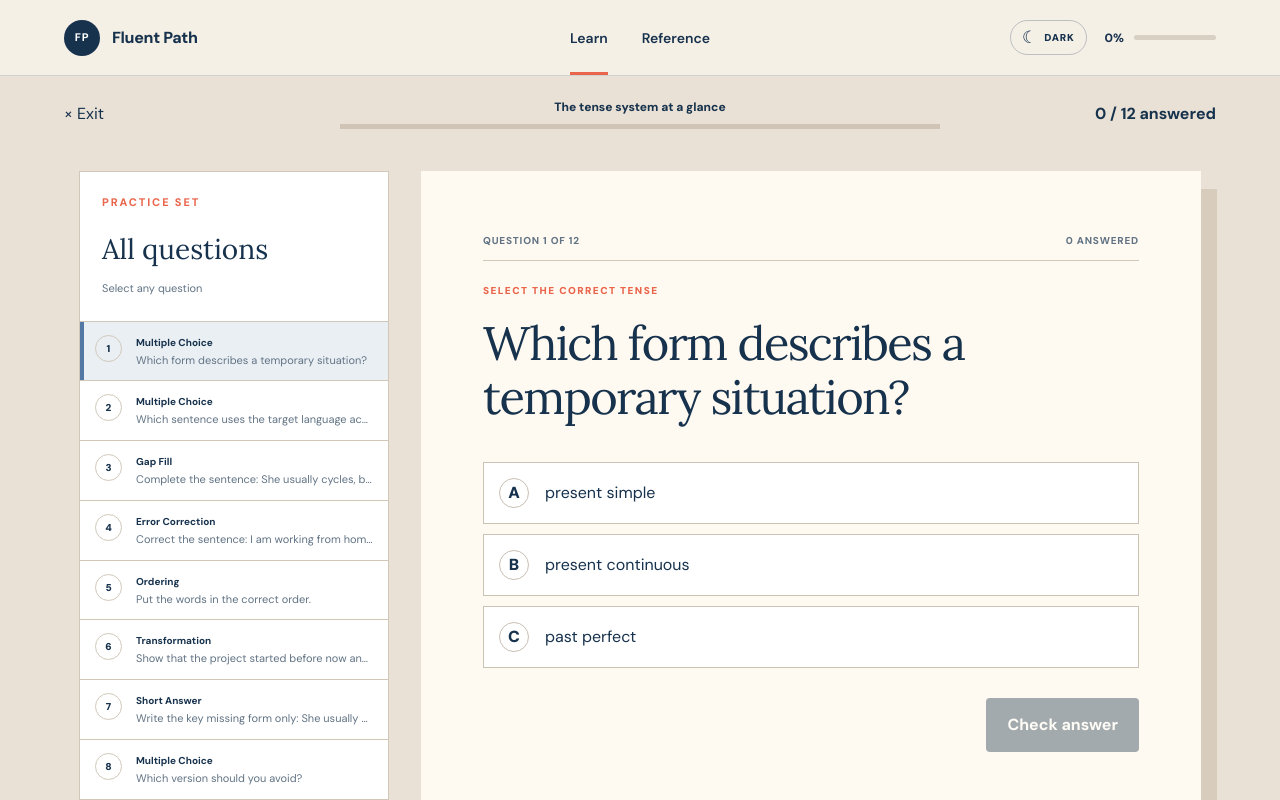
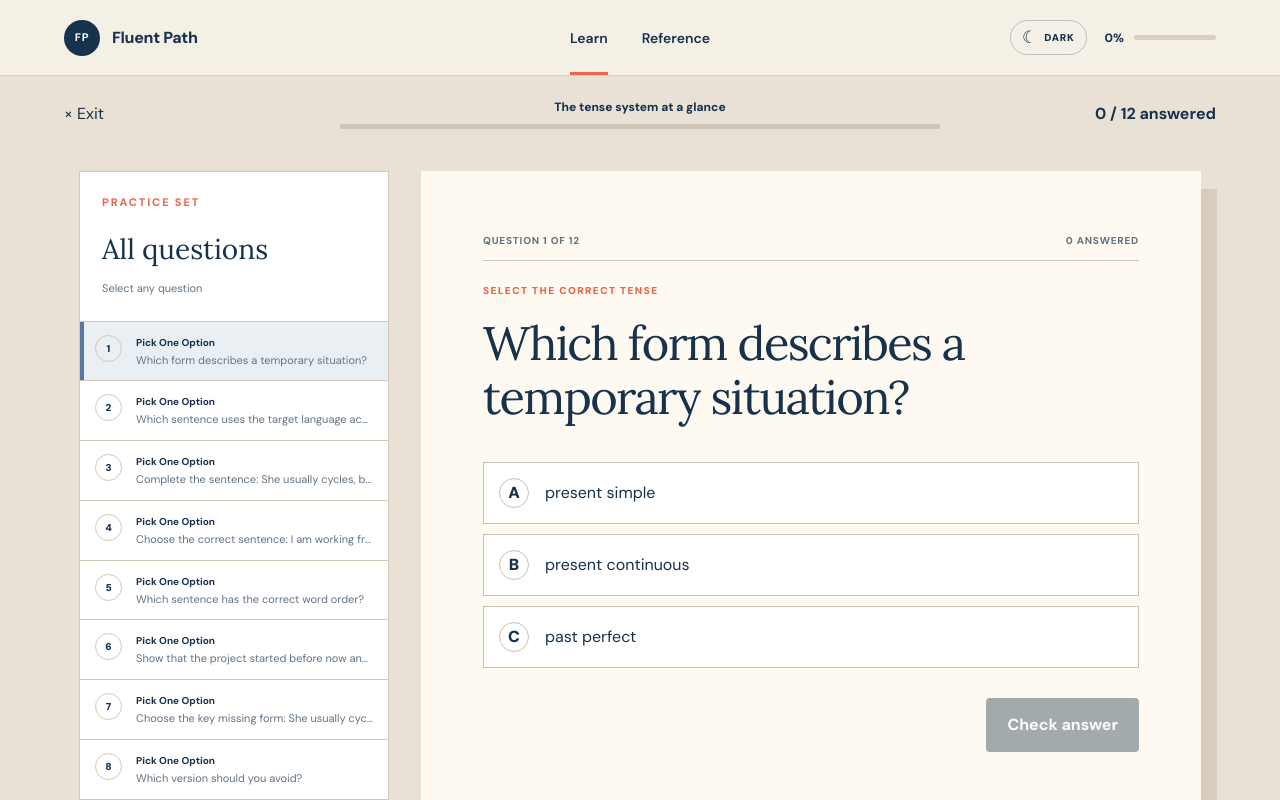
Before and after one commit to AlexanderBesss/English, a Next.js app: page / in a window 1280 px wide. Both pictures are taken after a click on the button "Practice". Shown: the top 800 px of the page. Built offline with nearby package versions, Linux system fonts and the light colour scheme.

Commit message:
Improve grammar practice exercise choices and selection handling

```diff
--- a/app/content/grammar/index.ts
+++ b/app/content/grammar/index.ts
@@ -1,10 +1,10 @@
 import { createTopic } from '../shared';
 
 export const grammarTopics = [
-  createTopic({ id:'tense-system', title:'The tense system at a glance', category:'grammar', summary:'English tenses show how a speaker views time: as a fact, an activity, a completed event or a connection.', keywords:['tenses','aspect','timeline'], focus:'Choose a tense by time and viewpoint, not by translating word for word.', correct:'I work from home, but this week I am working in Kyiv.', wrong:'I am working from home every day.', question:'Which form describes a temporary situation?', choices:['present simple','present continuous','past perfect'], answer:'present continuous', gap:'She usually cycles, but today she ___ the bus.', gapAnswer:'is taking', transform:'Show that the project started before now and is still active: We / work / since May.', transformAnswer:'We have been working since May.', table:{headers:['View','Simple','Continuous','Perfect'],rows:[['Present','routine or fact','activity around now','past linked to now'],['Past','finished event','activity in progress','earlier past'],['Future','prediction or decision','activity in progress','completed before a point']]} }),
-  createTopic({ id:'present-perfect', title:'Present perfect contrasts', category:'grammar', summary:'Use the past simple for a finished time; use the present perfect when the past matters now; use the continuous form to stress activity or duration.', keywords:['present perfect','past simple','duration'], focus:'A finished past time closes the event; an unfinished period or present result keeps it connected to now.', correct:'I have lived here for six years.', wrong:'I live here since six years.', question:'I ___ that film last Friday.', choices:['have seen','saw','have been seeing'], answer:'saw', gap:'How long ___ you known Maya?', gapAnswer:'have', transform:'Rewrite to show an activity continuing until now: I started studying at nine.', transformAnswer:'I have been studying since nine.', prerequisite:'tense-system' }),
-  createTopic({ id:'narrative-tenses', title:'Narrative tenses', category:'grammar', summary:'Stories become clear when past simple moves events forward, past continuous sets the scene and past perfect looks further back.', keywords:['past perfect','past continuous','storytelling'], focus:'Anchor the main events in past simple, then shift viewpoint only when the sequence requires it.', correct:'I was walking home when I realised I had left my keys at work.', wrong:'I walked home when I had realised I left my keys.', question:'Which tense usually sets the background scene?', choices:['past continuous','past perfect','present perfect'], answer:'past continuous', gap:'By the time we arrived, the concert ___.', gapAnswer:'had started', transform:'Combine naturally: The lights went out. We were having dinner.', transformAnswer:'The lights went out while we were having dinner.', prerequisite:'tense-system' }),
-  createTopic({ id:'future-forms', title:'Future forms and degrees of certainty', category:'grammar', summary:'Plans, arrangements, predictions and spontaneous decisions use different forms because they express different evidence and commitment.', keywords:['future','will','going to'], focus:'Use present continuous for arrangements, going to for intentions or visible evidence, and will for instant decisions or neutral predictions.', correct:'I am meeting the tutor at six tomorrow.', wrong:'I will meet the tutor at six tomorrow because it is arranged.', question:'Look at those clouds! It ___ rain.', choices:['is going to','will have','is raining every day'], answer:'is going to', gap:'This time tomorrow, we ___ over the Atlantic.', gapAnswer:'will be flying', transform:'Express a decision made now: The phone is ringing. I / answer it.', transformAnswer:'I will answer it.', prerequisite:'tense-system' }),
+  createTopic({ id:'tense-system', title:'The tense system at a glance', category:'grammar', summary:'English tenses show how a speaker views time: as a fact, an activity, a completed event or a connection.', keywords:['tenses','aspect','timeline'], focus:'Choose a tense by time and viewpoint, not by translating word for word.', correct:'I work from home, but this week I am working in Kyiv.', wrong:'I am working from home every day.', question:'Which form describes a temporary situation?', choices:['present simple','present continuous','past perfect'], answer:'present continuous', gap:'She usually cycles, but today she ___ the bus.', gapAnswer:'is taking', gapChoices:['is taking','takes','took'], transform:'Show that the project started before now and is still active: We / work / since May.', transformAnswer:'We have been working since May.', table:{headers:['View','Simple','Continuous','Perfect'],rows:[['Present','routine or fact','activity around now','past linked to now'],['Past','finished event','activity in progress','earlier past'],['Future','prediction or decision','activity in progress','completed before a point']]} }),
+  createTopic({ id:'present-perfect', title:'Present perfect contrasts', category:'grammar', summary:'Use the past simple for a finished time; use the present perfect when the past matters now; use the continuous form to stress activity or duration.', keywords:['present perfect','past simple','duration'], focus:'A finished past time closes the event; an unfinished period or present result keeps it connected to now.', correct:'I have lived here for six years.', wrong:'I live here since six years.', question:'I ___ that film last Friday.', choices:['have seen','saw','have been seeing'], answer:'saw', gap:'How long ___ you known Maya?', gapAnswer:'have', gapChoices:['did','have','are'], transform:'Rewrite to show an activity continuing until now: I started studying at nine.', transformAnswer:'I have been studying since nine.', prerequisite:'tense-system' }),
+  createTopic({ id:'narrative-tenses', title:'Narrative tenses', category:'grammar', summary:'Stories become clear when past simple moves events forward, past continuous sets the scene and past perfect looks further back.', keywords:['past perfect','past continuous','storytelling'], focus:'Anchor the main events in past simple, then shift viewpoint only when the sequence requires it.', correct:'I was walking home when I realised I had left my keys at work.', wrong:'I walked home when I had realised I left my keys.', question:'Which tense usually sets the background scene?', choices:['past continuous','past perfect','present perfect'], answer:'past continuous', gap:'By the time we arrived, the concert ___.', gapAnswer:'had started', gapChoices:['was starting','started','had started'], transform:'Combine naturally: The lights went out. We were having dinner.', transformAnswer:'The lights went out while we were having dinner.', prerequisite:'tense-system' }),
+  createTopic({ id:'future-forms', title:'Future forms and degrees of certainty', category:'grammar', summary:'Plans, arrangements, predictions and spontaneous decisions use different forms because they express different evidence and commitment.', keywords:['future','will','going to'], focus:'Use present continuous for arrangements, going to for intentions or visible evidence, and will for instant decisions or neutral predictions.', correct:'I am meeting the tutor at six tomorrow.', wrong:'I will meet the tutor at six tomorrow because it is arranged.', question:'Look at those clouds! It ___ rain.', choices:['is going to','will have','is raining every day'], answer:'is going to', gap:'This time tomorrow, we ___ over the Atlantic.', gapAnswer:'will be flying', gapChoices:['will fly','are flying','will be flying'], transform:'Express a decision made now: The phone is ringing. I / answer it.', transformAnswer:'I will answer it.', prerequisite:'tense-system' }),
   createTopic({ id:'conditionals', title:'Conditionals and mixed conditionals', category:'grammar', level:'B2', summary:'Conditionals connect a situation with its consequence. Mixed forms let the time of the condition differ from the time of the result.', keywords:['conditionals','mixed conditionals','hypothetical'], focus:'Choose each clause from its real time reference: past condition, present result or the reverse.', correct:'If I had taken that job, I would be living abroad now.', wrong:'If I would have taken that job, I lived abroad now.', question:'Which form describes an unreal past condition with a present result?', choices:['If + past perfect, would + base verb','If + present, will + base verb','If + past, would have + participle'], answer:'If + past perfect, would + base verb', gap:'If she had listened, she ___ in trouble now.', gapAnswer:'would not be', transform:'Express regret about a missed train and the present delay.', transformAnswer:'If we had caught the train, we would be there now.' }),
   createTopic({ id:'wishes-regrets', title:'Wishes, regrets and preferences', category:'grammar', level:'B2', summary:'Wish, if only and would rather create distance from reality and let us express present dissatisfaction or past regret.', keywords:['wish','if only','would rather'], focus:'Use a past form for a present wish and past perfect for regret about an earlier event.', correct:'I wish I had asked more questions at the interview.', wrong:'I wish I asked more questions yesterday.', question:'Which form follows wish for a past regret?', choices:['past perfect','present perfect','will'], answer:'past perfect', gap:'If only the neighbours ___ so noisy at night.', gapAnswer:'were not', transform:'Express a preference: I want you to call before visiting.', transformAnswer:'I would rather you called before visiting.', prerequisite:'conditionals' }),
   createTopic({ id:'modal-verbs', title:'Modal verbs: deduction and obligation', category:'grammar', summary:'Modals let you judge probability, give advice and distinguish rules from personal necessity.', keywords:['modals','deduction','obligation'], focus:'Must expresses a strong logical conclusion or obligation; might shows possibility; cannot rejects a conclusion.', correct:'She cannot be at home; the lights are off and her car is gone.', wrong:'She must not be at home because perhaps she is out.', question:'Which modal shows a strong positive deduction?', choices:['must','might','should'], answer:'must', gap:'You ___ have told me; I could have helped.', gapAnswer:'should', transform:'Make a past deduction: I am sure he forgot.', transformAnswer:'He must have forgotten.' }),
--- a/app/content/shared.ts
+++ b/app/content/shared.ts
@@ -8,21 +8,21 @@ export function isCorrect(input: string, answers: string[]) {
 
 export function createExercises(seed: TopicSeed): Exercise[] {
   const explanation = `This checks the central idea: ${seed.focus}`;
-  const shuffled = [seed.correct, seed.wrong, seed.transformAnswer];
+  const gapChoices = seed.gapChoices ?? [seed.gapAnswer, seed.answer, seed.correct];
   const correctExplanation = `“${seed.correct}” applies the target pattern accurately.`;
   return [
     { id: `${seed.id}-01`, type: 'multiple-choice', prompt: seed.question, options: seed.choices, answer: { values: [seed.answer], explanation } },
-    { id: `${seed.id}-02`, type: 'multiple-choice', prompt: 'Which sentence uses the target language accurately?', options: shuffled, answer: { values: [seed.correct], explanation: correctExplanation } },
-    { id: `${seed.id}-03`, type: 'gap-fill', prompt: `Complete the sentence: ${seed.gap}`, answer: { values: [seed.gapAnswer], explanation: `The missing language is “${seed.gapAnswer}”. ${explanation}` } },
-    { id: `${seed.id}-04`, type: 'error-correction', prompt: `Correct the sentence: ${seed.wrong}`, answer: { values: [seed.correct], explanation: correctExplanation } },
-    { id: `${seed.id}-05`, type: 'ordering', prompt: 'Put the words in the correct order.', tokens: seed.correct.replace(/[.!?]/g, '').split(' ').sort((a,b) => a.localeCompare(b)), answer: { values: [seed.correct], explanation: 'The word order follows the pattern shown in the lesson.' } },
-    { id: `${seed.id}-06`, type: 'transformation', prompt: seed.transform, answer: { values: [seed.transformAnswer], explanation: `A strong transformation is: “${seed.transformAnswer}”` } },
-    { id: `${seed.id}-07`, type: 'short-answer', prompt: `Write the key missing form only: ${seed.gap}`, answer: { values: [seed.gapAnswer], explanation: `“${seed.gapAnswer}” completes the meaning and form.` } },
+    { id: `${seed.id}-02`, type: 'multiple-choice', prompt: 'Which sentence uses the target language accurately?', options: [seed.wrong,seed.correct,seed.transformAnswer], answer: { values: [seed.correct], explanation: correctExplanation } },
+    { id: `${seed.id}-03`, type: 'gap-fill', prompt: `Complete the sentence: ${seed.gap}`, options: gapChoices, answer: { values: [seed.gapAnswer], explanation: `The missing language is “${seed.gapAnswer}”. ${explanation}` } },
+    { id: `${seed.id}-04`, type: 'error-correction', prompt: `Choose the correct sentence: ${seed.wrong}`, options: [seed.wrong,seed.correct,seed.transformAnswer], answer: { values: [seed.correct], explanation: correctExplanation } },
+    { id: `${seed.id}-05`, type: 'ordering', prompt: 'Which sentence has the correct word order?', options: [seed.transformAnswer,seed.wrong,seed.correct], tokens: seed.correct.replace(/[.!?]/g, '').split(' ').sort((a,b) => a.localeCompare(b)), answer: { values: [seed.correct], explanation: 'The word order follows the pattern shown in the lesson.' } },
+    { id: `${seed.id}-06`, type: 'transformation', prompt: seed.transform, options: [seed.correct,seed.wrong,seed.transformAnswer], answer: { values: [seed.transformAnswer], explanation: `A strong transformation is: “${seed.transformAnswer}”` } },
+    { id: `${seed.id}-07`, type: 'short-answer', prompt: `Choose the key missing form: ${seed.gap}`, options: [gapChoices[1],gapChoices[0],gapChoices[2]], answer: { values: [seed.gapAnswer], explanation: `“${seed.gapAnswer}” completes the meaning and form.` } },
     { id: `${seed.id}-08`, type: 'multiple-choice', prompt: 'Which version should you avoid?', options: [seed.correct, seed.wrong], answer: { values: [seed.wrong], explanation: `Avoid “${seed.wrong}”; it contains the common mistake highlighted in this lesson.` } },
-    { id: `${seed.id}-09`, type: 'gap-fill', prompt: `Complete with the best answer: ${seed.question}`, answer: { values: [seed.answer], explanation } },
-    { id: `${seed.id}-10`, type: 'matching', prompt: `Match the lesson idea to its best example. Type the complete example for: ${seed.focus}`, options: shuffled, answer: { values: [seed.correct], explanation: correctExplanation } },
-    { id: `${seed.id}-11`, type: 'multiple-choice', prompt: 'Choose the most accurate explanation.', options: [seed.focus, 'The forms are always interchangeable.', 'Only the final word determines the meaning.'], answer: { values: [seed.focus], explanation } },
-    { id: `${seed.id}-12`, type: 'transformation', prompt: `Rewrite accurately: ${seed.wrong}`, answer: { values: [seed.correct], explanation: correctExplanation } },
+    { id: `${seed.id}-09`, type: 'gap-fill', prompt: `Choose the best answer: ${seed.question}`, options: seed.choices, answer: { values: [seed.answer], explanation } },
+    { id: `${seed.id}-10`, type: 'matching', prompt: `Choose the example that matches this lesson idea: ${seed.focus}`, options: [seed.wrong,seed.correct,seed.transformAnswer], answer: { values: [seed.correct], explanation: correctExplanation } },
+    { id: `${seed.id}-11`, type: 'multiple-choice', prompt: 'Choose the most accurate explanation.', options: ['The forms are always interchangeable.',seed.focus,'Only the final word determines the meaning.'], answer: { values: [seed.focus], explanation } },
+    { id: `${seed.id}-12`, type: 'transformation', prompt: `Choose the accurate rewrite: ${seed.wrong}`, options: [seed.transformAnswer,seed.correct,seed.wrong], answer: { values: [seed.correct], explanation: correctExplanation } },
   ];
 }
 
--- a/app/course-app.tsx
+++ b/app/course-app.tsx
@@ -115,13 +115,14 @@ function Lesson({topic,navigate,progress,save,progressHydrated}:{topic:Topic;nav
 function Practice({topic,navigate,progress,save}:{topic:Topic;navigate:(to:string)=>void;progress:ProgressState;save:(p:ProgressState)=>void}) {
   const [index,setIndex]=useState(0),[answers,setAnswers]=useState<string[]>(()=>topic.exercises.map(()=>'')),[orders,setOrders]=useState<string[][]>(()=>topic.exercises.map(()=>[])),[checked,setChecked]=useState<boolean[]>(()=>topic.exercises.map(()=>false)),[done,setDone]=useState(false);
   const exercise=topic.exercises[index];
+  const selectionOnly=TENSE_LESSON_IDS.includes(topic.id);
   const input=answers[index]??'',selected=orders[index]??[];
-  const answerValue=exercise.type==='ordering'?selected.join(' '):input;
+  const answerValue=selectionOnly?input:exercise.type==='ordering'?selected.join(' '):input;
   const correct=isCorrect(answerValue,exercise.answer.values);
   const setInput=(value:string)=>setAnswers(current=>current.map((answer,i)=>i===index?value:answer));
   const setSelected=(value:string[])=>setOrders(current=>current.map((answer,i)=>i===index?value:answer));
   const choose=(option:string)=>{if(!checked[index])setInput(option)};
-  const scoreCount=topic.exercises.filter((item,i)=>checked[i]&&isCorrect(item.type==='ordering'?orders[i].join(' '):answers[i],item.answer.values)).length;
+  const scoreCount=topic.exercises.filter((item,i)=>checked[i]&&isCorrect(selectionOnly?answers[i]:item.type==='ordering'?orders[i].join(' '):answers[i],item.answer.values)).length;
   const submit=()=>{if(answerValue.trim())setChecked(current=>current.map((value,i)=>i===index?true:value))};
   const next=()=>{const nextIndex=topic.exercises.findIndex((_,i)=>i>index&&!checked[i]);if(nextIndex>=0){setIndex(nextIndex);return;}const firstOpen=checked.findIndex(value=>!value);if(firstOpen>=0){setIndex(firstOpen);return;}const final=Math.round(scoreCount/topic.exercises.length*100);save(recordScore(progress,topic.id,final));setDone(true)};
   const reset=()=>{setIndex(0);setAnswers(topic.exercises.map(()=>''));setOrders(topic.exercises.map(()=>[]));setChecked(topic.exercises.map(()=>false));setDone(false)};
@@ -129,10 +130,10 @@ function Practice({topic,navigate,progress,save}:{topic:Topic;navigate:(to:strin
   return <main className="practice-page">
     <div className="practice-top"><button onClick={()=>navigate(`/lesson/${topic.id}`)}>× Exit</button><div><span>{topic.title}</span><div className="practice-bar"><i style={{width:`${checked.filter(Boolean).length/topic.exercises.length*100}%`}}/></div></div><strong>{checked.filter(Boolean).length} / {topic.exercises.length} answered</strong></div>
     <div className="practice-workspace">
-    <aside className="question-list" aria-label="Question list"><div className="question-list-heading"><p className="eyebrow">Practice set</p><h2>All questions</h2><span>Select any question</span></div>{topic.exercises.map((item,i)=><button key={item.id} className={`${i===index?'active':''} ${checked[i]?'answered':''}`} onClick={()=>setIndex(i)} aria-current={i===index?'step':undefined}><span>{checked[i]?(isCorrect(item.type==='ordering'?orders[i].join(' '):answers[i],item.answer.values)?'✓':'×'):i+1}</span><span><strong>{item.type.replaceAll('-',' ')}</strong><small>{item.prompt}</small></span></button>)}</aside>
+    <aside className="question-list" aria-label="Question list"><div className="question-list-heading"><p className="eyebrow">Practice set</p><h2>All questions</h2><span>Select any question</span></div>{topic.exercises.map((item,i)=><button key={item.id} className={`${i===index?'active':''} ${checked[i]?'answered':''}`} onClick={()=>setIndex(i)} aria-current={i===index?'step':undefined}><span>{checked[i]?(isCorrect(selectionOnly?answers[i]:item.type==='ordering'?orders[i].join(' '):answers[i],item.answer.values)?'✓':'×'):i+1}</span><span><strong>{selectionOnly?'pick one option':item.type.replaceAll('-',' ')}</strong><small>{item.prompt}</small></span></button>)}</aside>
     <section className="question-card">
-      <div className="question-context"><span>Question {index+1} of {topic.exercises.length}</span><span>{checked.filter(Boolean).length} answered</span></div><div className="question-type">{exercise.id.endsWith('-01')&&topic.category==='grammar'?'Select the correct tense':exercise.type.replace('-',' ')}</div><h1>{exercise.prompt}</h1>
-      <ExerciseInput exercise={exercise} input={input} setInput={setInput} selected={selected} setSelected={setSelected} checked={checked[index]} choose={choose}/>
+      <div className="question-context"><span>Question {index+1} of {topic.exercises.length}</span><span>{checked.filter(Boolean).length} answered</span></div><div className="question-type">{selectionOnly?(exercise.id.endsWith('-01')?'Select the correct tense':'Pick one option'):exercise.type.replace('-',' ')}</div><h1>{exercise.prompt}</h1>
+      <ExerciseInput exercise={exercise} input={input} setInput={setInput} selected={selected} setSelected={setSelected} checked={checked[index]} choose={choose} forceOptions={selectionOnly}/>
       {checked[index]&&<div className={`feedback ${correct?'correct':'incorrect'}`} role="status"><strong>{correct?'✓ Correct':'Not quite yet'}</strong><p>{exercise.answer.explanation}</p>{!correct&&<p className="answer-line">Answer: {exercise.answer.values[0]}</p>}</div>}
       <div className="question-actions">{!checked[index]?<button className="button primary" disabled={!answerValue.trim()} onClick={submit}>Check answer</button>:<button className="button primary" onClick={next}>{checked.every(Boolean)?'See result':'Next unanswered'} →</button>}</div>
     </section>
@@ -140,8 +141,8 @@ function Practice({topic,navigate,progress,save}:{topic:Topic;navigate:(to:strin
   </main>;
 }
 
-function ExerciseInput({exercise,input,setInput,selected,setSelected,checked,choose}:{exercise:Exercise;input:string;setInput:(v:string)=>void;selected:string[];setSelected:(v:string[])=>void;checked:boolean;choose:(v:string)=>void}) {
-  if(exercise.type==='multiple-choice'||exercise.type==='matching')return <div className="option-list">{exercise.options?.map((option,i)=><button disabled={checked} className={input===option?'selected':''} onClick={()=>choose(option)} key={option}><span>{String.fromCharCode(65+i)}</span>{option}</button>)}</div>;
+function ExerciseInput({exercise,input,setInput,selected,setSelected,checked,choose,forceOptions=false}:{exercise:Exercise;input:string;setInput:(v:string)=>void;selected:string[];setSelected:(v:string[])=>void;checked:boolean;choose:(v:string)=>void;forceOptions?:boolean}) {
+  if(forceOptions||exercise.type==='multiple-choice'||exercise.type==='matching')return <div className="option-list">{exercise.options?.map((option,i)=><button disabled={checked} className={input===option?'selected':''} onClick={()=>choose(option)} key={`${option}-${i}`}><span>{String.fromCharCode(65+i)}</span>{option}</button>)}</div>;
   if(exercise.type==='ordering')return <div><div className="order-answer">{selected.length?selected.map((token,i)=><button disabled={checked} key={i} onClick={()=>setSelected(selected.filter((_,j)=>j!==i))}>{token}</button>):<span>Select words to build the sentence</span>}</div><div className="token-list">{exercise.tokens?.map((token,i)=>{const availableOccurrence=exercise.tokens!.slice(0,i+1).filter(t=>t===token).length;const used=selected.filter(t=>t===token).length;return <button disabled={checked||used>=availableOccurrence} key={i} onClick={()=>setSelected([...selected,token])}>{token}</button>})}</div></div>;
   return <label className="answer-input"><span>Your answer</span><input disabled={checked} value={input} onChange={e=>setInput(e.target.value)} placeholder={exercise.type==='gap-fill'||exercise.type==='short-answer'?'Type the missing word or phrase':'Write the complete corrected sentence'}/></label>;
 }
--- a/app/lib/types.ts
+++ b/app/lib/types.ts
@@ -34,6 +34,7 @@ export interface TopicSeed {
   id: string; title: string; category: CategoryId; level?: 'B1+' | 'B2'; minutes?: number;
   summary: string; keywords: string[]; focus: string; correct: string; wrong: string;
   question: string; choices: string[]; answer: string; gap: string; gapAnswer: string;
+  gapChoices?: string[];
   transform: string; transformAnswer: string; prerequisite?: string; transcript?: string;
   table?: { headers: string[]; rows: string[][] };
 }
```
Also changed, not shown: 1 other file (tests, documents, lock files or other folders).
